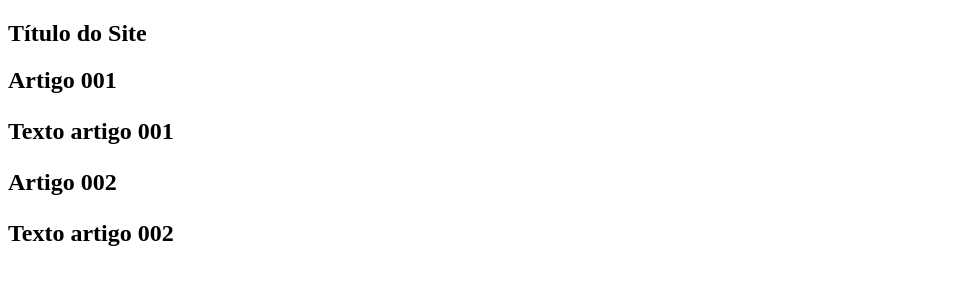
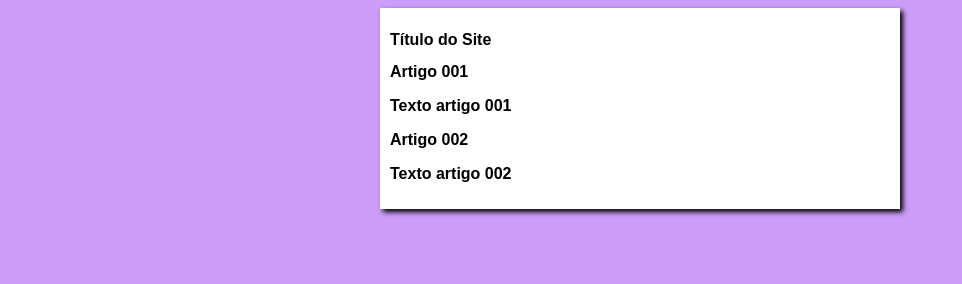
Before and after one commit to ElaineMolina/projeto-sitet, a plain HTML site: page index.html in a window 1280 px wide. Shown: the whole page, without its empty margins (0-962 px from the left). Drawn offline with Linux system fonts and the light colour scheme.

Commit message:
iniciei o design

```diff
--- /dev/null
+++ b/estilos/style.css
@@ -0,0 +1,15 @@
+*{
+    font-family: Arial, Helvetica, sans-serif;
+    font-size: 16px;
+
+}
+body{
+    background-color: rgb( 204, 157, 248);
+}
+main{
+    background-color: white;
+    width: 500px;
+    margin: auto;
+    padding: 10px;
+    box-shadow: 3px 3px 5px rgba(0, 0, 0,473);
+}
--- a/index.html
+++ b/index.html
@@ -5,6 +5,7 @@
     <meta http-equiv="X-UA-Compatible" content="IE=edge">
     <meta name="viewport" content="width=device-width, initial-scale=1.0">
     <title>Título do Site</title>
+    <link rel="stylesheet" href="estilos/style.css">
 </head>
 <body>
     <main>
```
